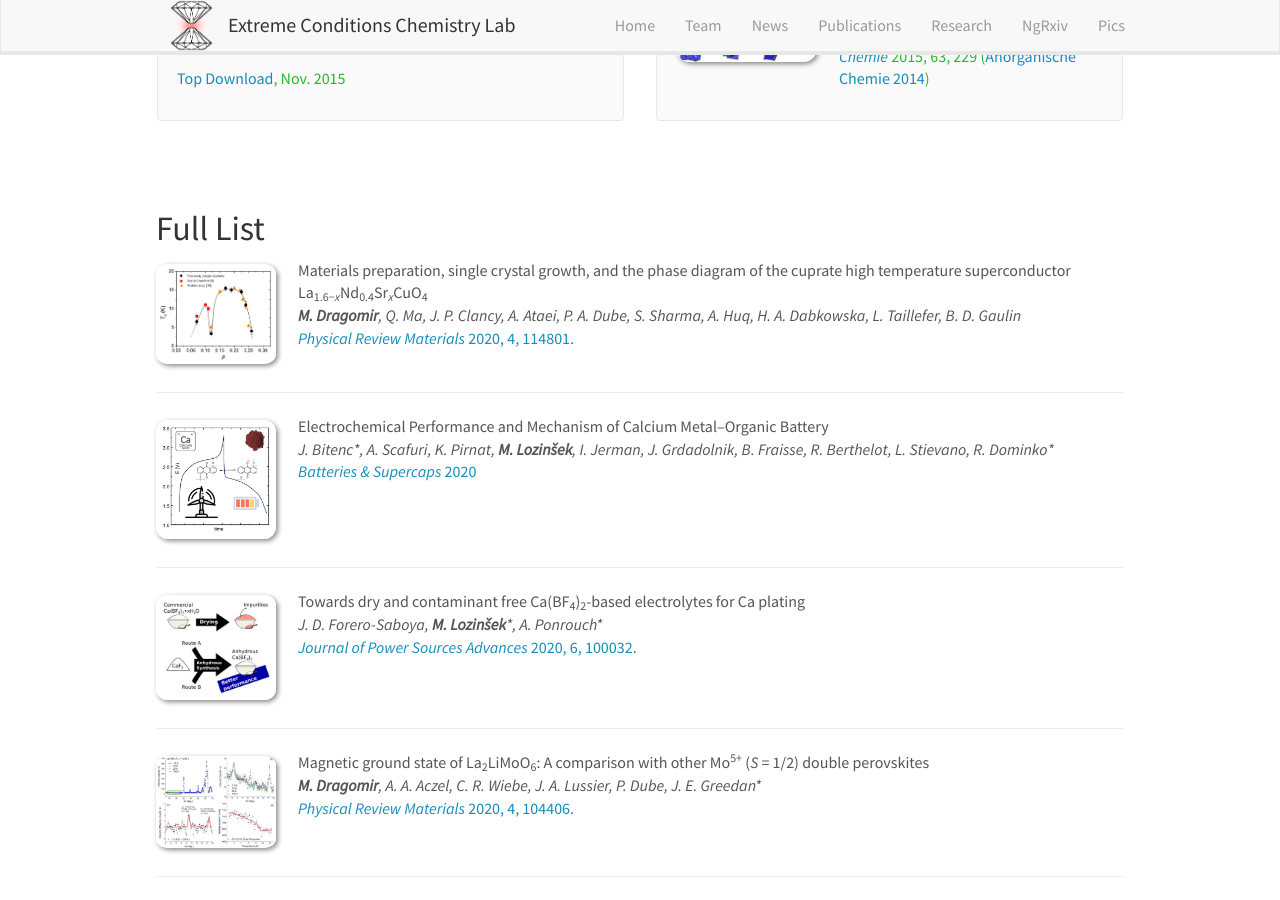
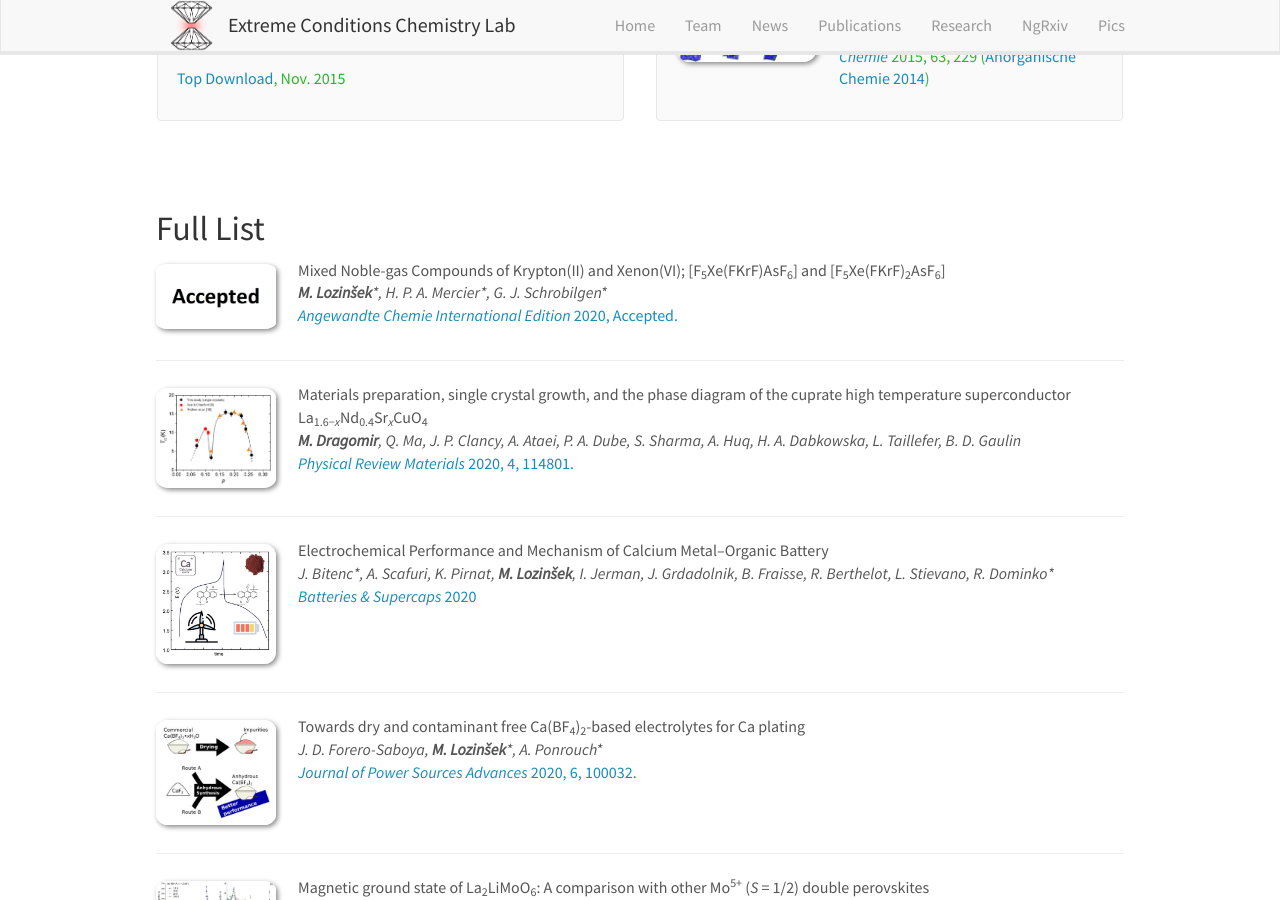
Before and after one commit to eccl-jsi/eccl-jsi.github.io, a Jekyll site: the page built from _pages/publications.md, in a window 1280 px wide and 900 px high, scrolled down 1065 px. Built offline with Jekyll 4.4.1, drawn with Linux system fonts in a browser that asks for light colours; nearby versions of some CDN libraries.

Commit message:
Update publist.yml

```diff
--- a/_data/publist.yml
+++ b/_data/publist.yml
@@ -1,4 +1,13 @@
 ---
+-
+  authors: "<b>M. Lozinšek</b>&#42;, H. P. A. Mercier&#42;, G. J. Schrobilgen*"
+  description: ""
+  highlight: 0
+  image: Accepted.jpg
+  link:
+    display: "<i>Angewandte Chemie International Edition</i> 2020, Accepted."
+    url: "https://onlinelibrary.wiley.com/journal/15213773"
+  title: "Mixed Noble-gas Compounds of Krypton(II) and Xenon(VI); [F<sub>5</sub>Xe(FKrF)AsF<sub>6</sub>] and [F<sub>5</sub>Xe(FKrF)<sub>2</sub>AsF<sub>6</sub>]"
 -
   authors: "<b>M. Dragomir</b>, Q. Ma, J. P. Clancy, A. Ataei, P. A. Dube, S. Sharma, A. Huq, H. A. Dabkowska, L. Taillefer, B. D. Gaulin"
   description: ""
```
